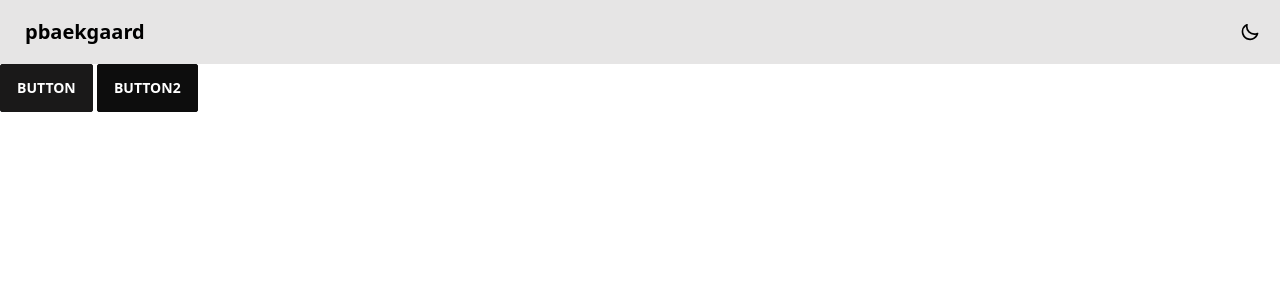
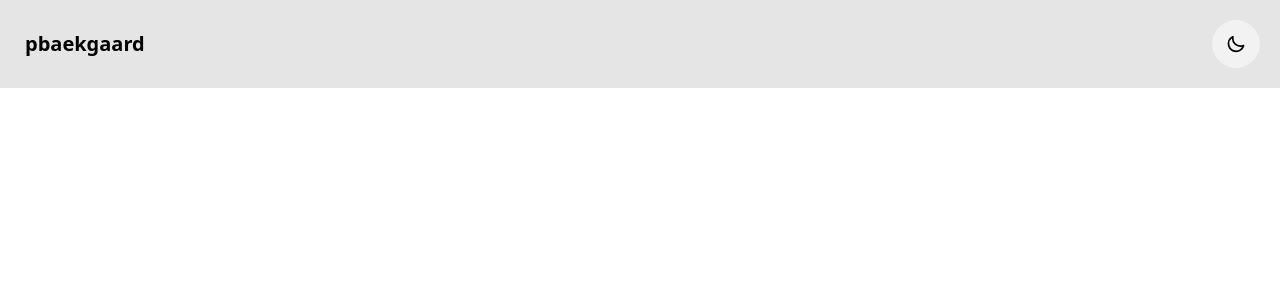
Before and after one commit to pbaekgaard/pbaekgaard.vercel.app, a SvelteKit app: page / in a window 1280 px wide. Shown: the top 300 px of the page. Built offline with nearby package versions, Linux system fonts and the light colour scheme.

Commit message:
updated svelte version

```diff
--- a/package.json
+++ b/package.json
@@ -13,8 +13,7 @@
   },
   "devDependencies": {
     "@playwright/test": "^1.28.1",
-    "@sveltejs/adapter-auto": "^1.0.0-next.90",
-    "@sveltejs/kit": "^1.0.0-next.587",
+    "@sveltejs/kit": "^1.5.0",
     "autoprefixer": "^10.4.14",
     "eslint": "^8.28.0",
     "eslint-config-prettier": "^8.5.0",
@@ -30,6 +29,7 @@
   },
   "type": "module",
   "dependencies": {
+    "@sveltejs/adapter-auto": "^2.1.0",
     "daisyui": "^3.8.0"
   }
 }
--- /dev/null
+++ b/src/components/navbar.svelte
@@ -0,0 +1,12 @@
+<script>
+	import ThemeSelect from '$lib/theme-select.svelte';
+</script>
+
+<div class="navbar bg-base-300">
+	<div class="navbar-start">
+		<a class="btn btn-ghost normal-case text-xl">pbaekgaard</a>
+	</div>
+	<div class="navbar-end">
+		<ThemeSelect />
+	</div>
+</div>
--- a/src/lib/theme-select.svelte
+++ b/src/lib/theme-select.svelte
@@ -29,7 +29,7 @@
 </script>
 
 <div class="">
-	<label class="swap swap-rotate m-3">
+	<label class="btn btn-circle swap swap-rotate m-3">
 		<!-- this hidden checkbox controls the state -->
 		<input type="checkbox" bind:checked={themeSelected} on:change={set_theme} />
 
--- a/src/routes/+page.svelte
+++ b/src/routes/+page.svelte
@@ -1,14 +1,7 @@
 <script>
-	import ThemeSelect from '$lib/theme-select.svelte';
+	import Navbar from '../components/navbar.svelte';
 </script>
 
-<div class="navbar bg-base-300">
-	<div class="navbar-start">
-		<a class="btn btn-ghost normal-case text-xl">pbaekgaard</a>
-	</div>
-	<div class="navbar-end">
-		<ThemeSelect />
-	</div>
+<div>
+	<Navbar />
 </div>
-  <button class="btn btn-secondary"> button </button>
-    <button class="btn btn-primary"> button2 </button>
```
Also changed, not shown: 1 other file (tests, documents, lock files or other folders).
